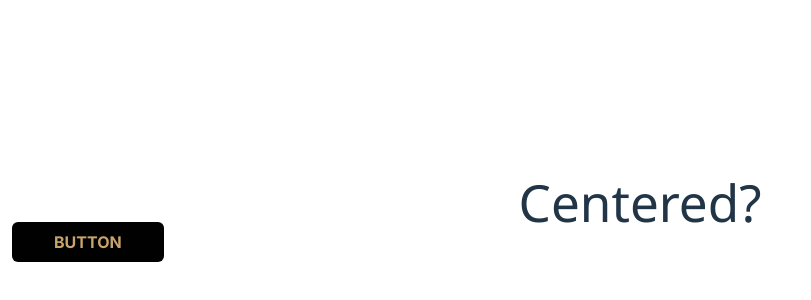
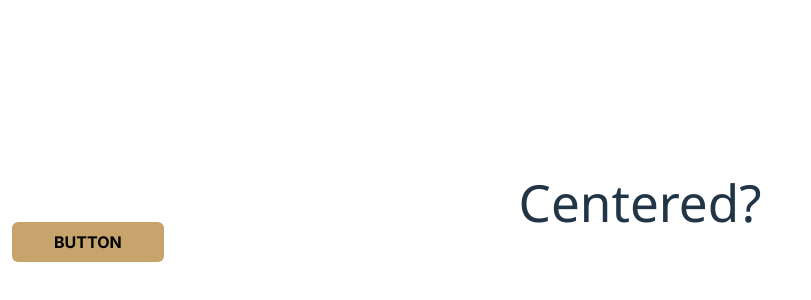
Before and after one commit to lia-2-team-1/webbsite, a React (Vite) app: page / in a window 1280 px wide. Shown: the part 186-486 px from the top of the page, without its empty margins (0-811 px from the left). Built offline with nearby package versions, Linux system fonts and the light colour scheme.

Commit message:
+corrected colours

```diff
--- a/src/components/Button.tsx
+++ b/src/components/Button.tsx
@@ -27,12 +27,12 @@ export default function Button({text, linkTo, onClick}: ButtonProps) {
             py-2 px-10
             my-1 mx-3
             border-2 rounded-md border-transparent
-            bg-black text-sandybrown
+            bg-sandybrown text-black
             hover:bg-[#3D3D3D] hover:text-springwood
             focus:bg-[#3D3D3D] focus:text-springwood
             active:bg-[#B0B0B0] active:text-black
             disabled:bg-[#888888] disabled:text-black
-            visited:text-sandybrown
+            visited:text-black
             transition-colors
             max-w-24
             max-h-8
```
